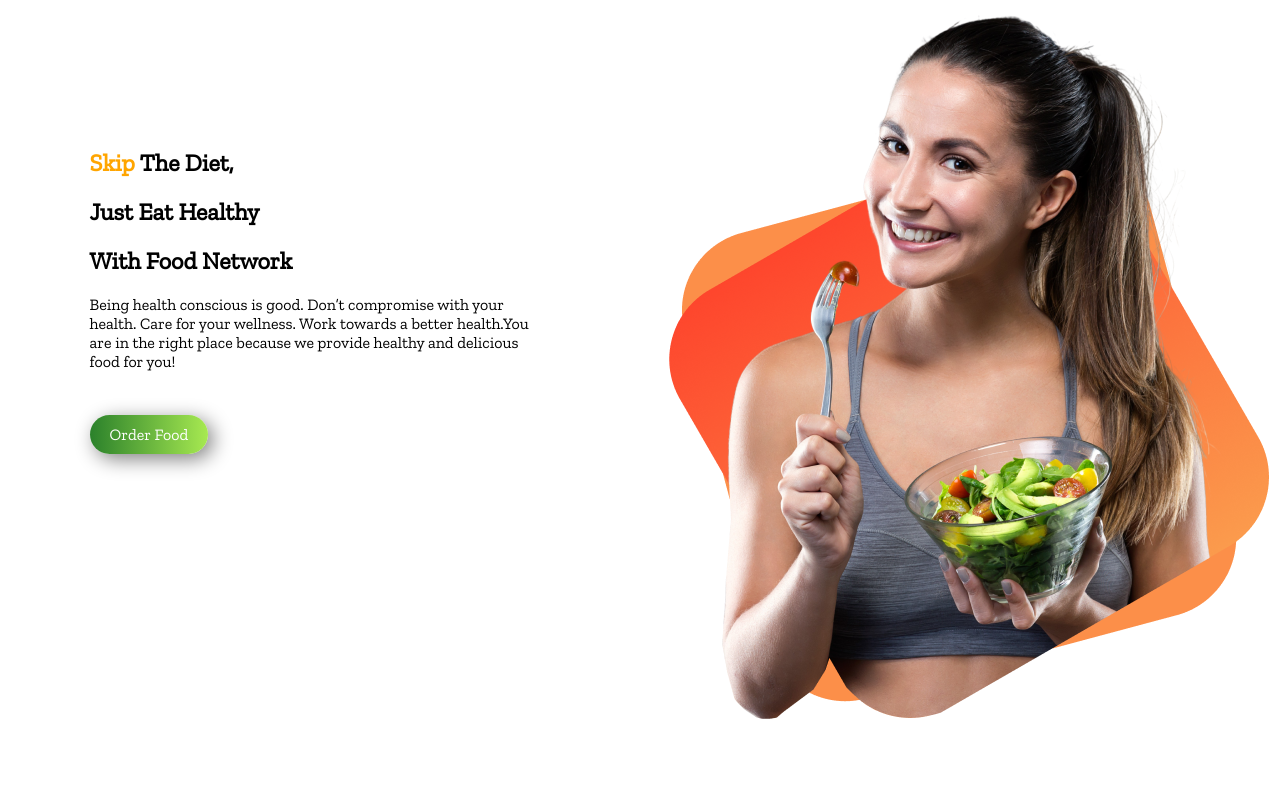
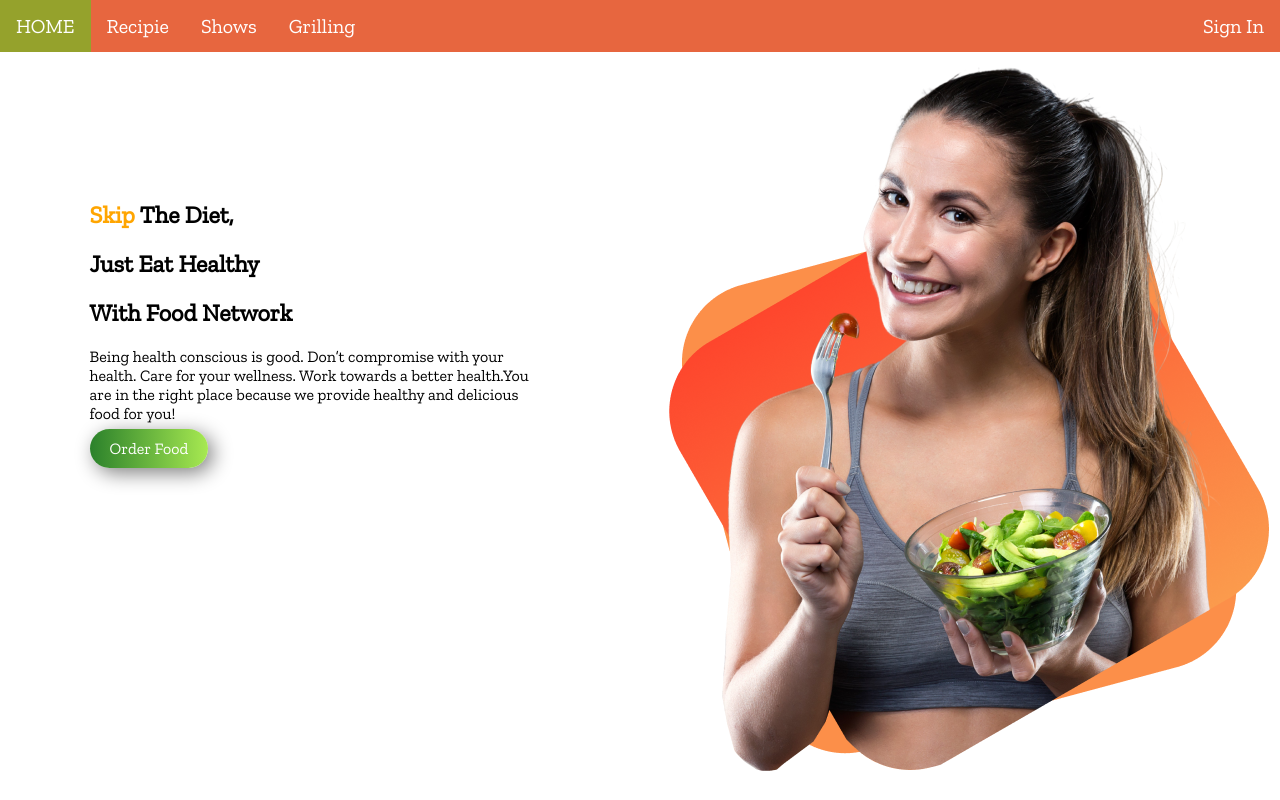
Before and after one commit to Rajaul-Islam/food-network, a plain HTML site: page index.html in a window 1280 px wide. Shown: the top 800 px of the page. Drawn offline with nearby package versions, Linux system fonts and the light colour scheme.

Commit message:
navigation bar commit

```diff
--- a/index.html
+++ b/index.html
@@ -12,19 +12,36 @@
 <link href="https://fonts.googleapis.com/css2?family=Zilla+Slab&display=swap" rel="stylesheet">
 </head>
 <body>
+
+    <ul>
+        <li><a class="active" href="#home">HOME</a></li>
+        <li><a href="#recipes">Recipie</a></li>
+        <li><a href="#Shows">Shows</a></li>
+        <li><a href="#Grilling">Grilling</a></li>
+        <li style="float: right"><a href="#signin">Sign In</a></li>
+    </ul>
+
+
+
+
+
+
     <section class="flexible">
         <div style="padding-top: 10%;" class="half-width">
             <h1> <span class="orange-color">Skip</span> The Diet,</h1>
             <h1>Just Eat Healthy</h1>
             <h1>With Food Network</h1>
                <p>Being health conscious is good. Don’t compromise with your health. Care for your wellness. Work towards a better health.You are in the right place because we provide
-               healthy and delicious food for you!  </p> <br> <br>
-               <a class="buttom" href="">Order Food</a>
+               healthy and delicious food for you!  </p>
+               <a class="button" href="">Order Food</a>
         </div>
         <div class="half-width">
                 <img src="images/person1.png" alt="image_missing">
         </div>
     </section>
+
+
+
 
     <section class="self-introduction flexible">
             <div class="half-width">
@@ -37,6 +54,8 @@
                     <p>
                         My name is Rajaul Islam. I am 25 years old. I completed my S.S.C from Palla Mahmub Adarsha High School at Noakhali and I completed my H.S.C from Gazipur City College. Now currently I study at Daffodil International University in B.Sc in CSE. My favourite hobby is traveling
                     </p>
+
+                    <a class="button" href="">Contact Me</a>
             </div>
     </section>
 
--- a/style.css
+++ b/style.css
@@ -4,13 +4,52 @@
 
 }
 
+/* START NAVIGATION VAR*/
+
+ul
+{
+    list-style-type: none;
+    padding: 0%;
+    margin: 0%;
+    overflow: hidden;
+    background-color: rgb(231, 102, 63);
+
+
+}
+li{
+    float: left;
+
+
+}
+li a{
+
+    display: block;
+    text-decoration: none;
+    color: white;
+    padding: 14px 16px;
+    text-align: center;
+    font-size: 20px;
+}
+.active{
+    background-color: rgba(107, 195, 35, 0.65);
+}
+li a:hover:not(.active){
+    background-color: rgba(88, 224, 194, 0.767);
+}
+
+/* END NAVIGATION VAR*/
+
+
+
+/* HEADER FONT COLOR */
 .orange-color{
     color: orange;
 }
 
 
 
-.buttom{
+/* Order food, Contact Me button*/
+.button{
     text-decoration: none;
     color: white;
     padding:10px 20px ;
@@ -20,11 +59,14 @@
 
 }
 
+
+/* Start first part and second part*/
 .flexible{
     display: flex;
     margin-bottom: 100px;
 
 }
+
 
 .half-width{
      width: 50%;
@@ -39,8 +81,11 @@
     background-repeat: no-repeat;
 
 }
+/* END first part and second part*/
 
 
+
+/* START Recipies part with 3 picture */
 .recipies{
     text-align: center;
 }
@@ -66,9 +111,11 @@
     text-align: center;
 
 }
+/* End  START Recipies part with 3 picture*/
 
 
-li{
+/*start  YOu tube instagram followes*/
+#rating li{
     list-style-type:none;
     margin-left: 10%;
     margin-right: 10%;
@@ -76,12 +123,16 @@
 
 }
 #rating{
+    padding: 20px;
     margin-left: 100px;
     margin-right: 100px;
     box-shadow: 10px 10px 40px gray;
     border-radius: 20px;
 }
+/*end  YOu tube instagram followes*/
 
+
+/*start  last paart*/
 #network-color{
  color: gray;
 }
@@ -92,4 +143,6 @@
     background-color: black;
     text-align: center;
     color: white;
+    padding-top: 40px;
 }
+/*End  last paart*/
```
